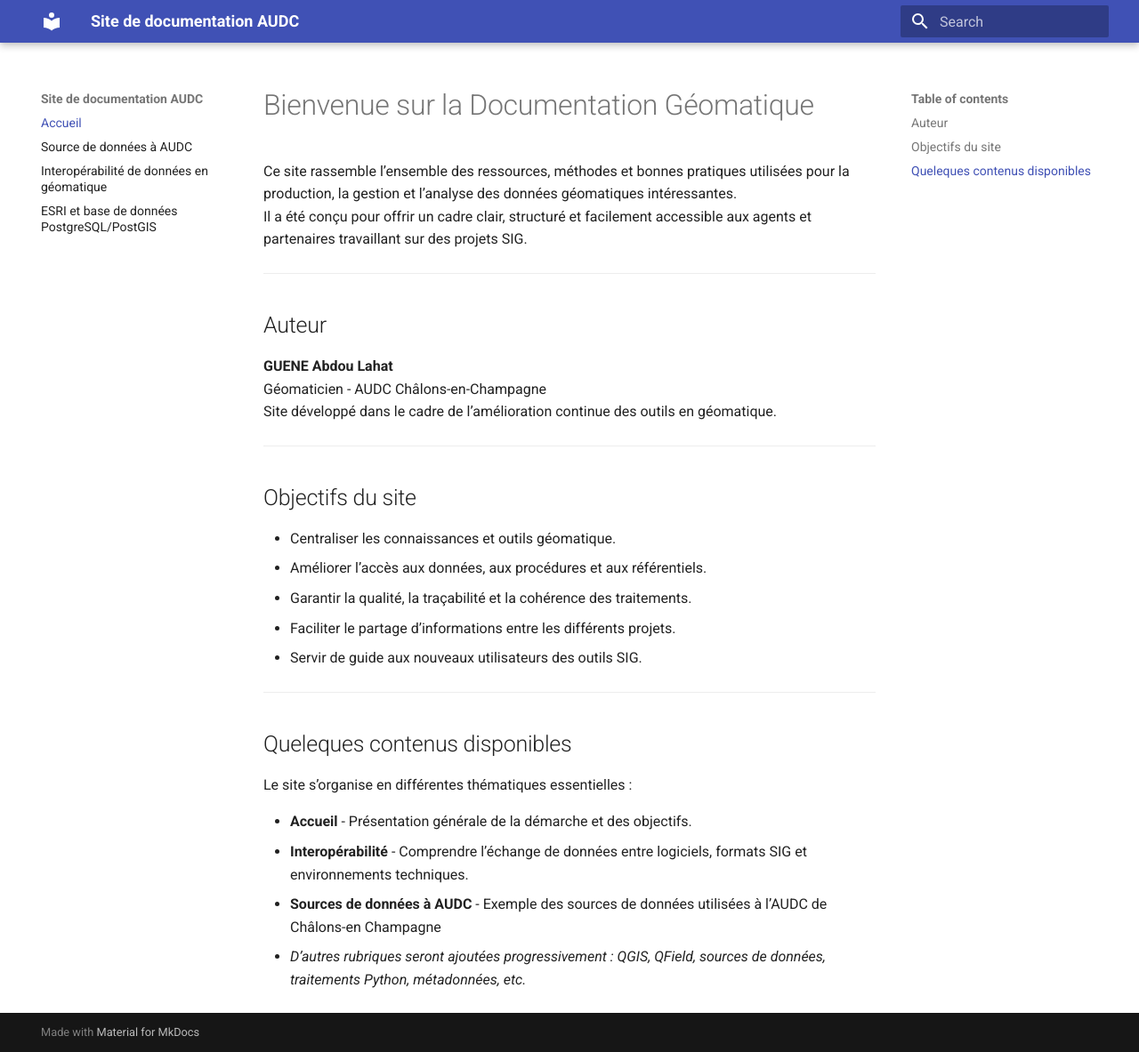
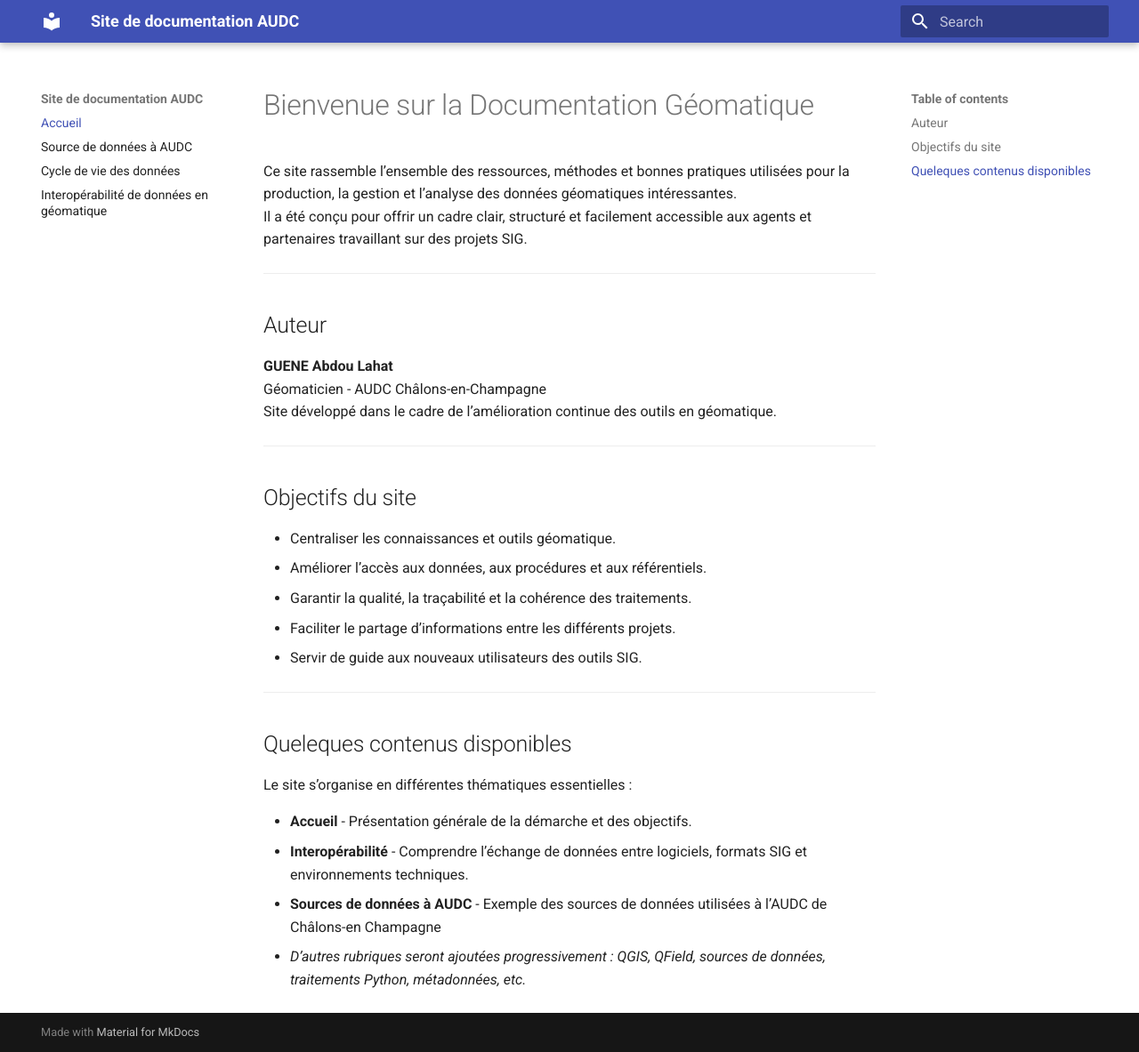
Before and after one commit to abdou123-guene/Site_de_documentation_geomatique, an MkDocs documentation site: the page built from docs/index.md, in a window 1280 px wide and 1183 px high. Shown: the whole window at 89% size. Built offline with MkDocs 1.6.1 and Material for MkDocs 9.7.7, drawn with Linux system fonts in a browser that asks for light colours.

Commit message:
Update mkdocs.yml

```diff
--- a/mkdocs.yml
+++ b/mkdocs.yml
@@ -7,5 +7,5 @@ nav:
 
   - Accueil: index.md
   - Source de données à AUDC: Readme.md
+  - Cycle de vie des données: cycle_de_vie_des_donnees.md
   - Interopérabilité de données en géomatique: Interoperabilite.md
-  - ESRI et base de données PostgreSQL/PostGIS: esri.md
```
